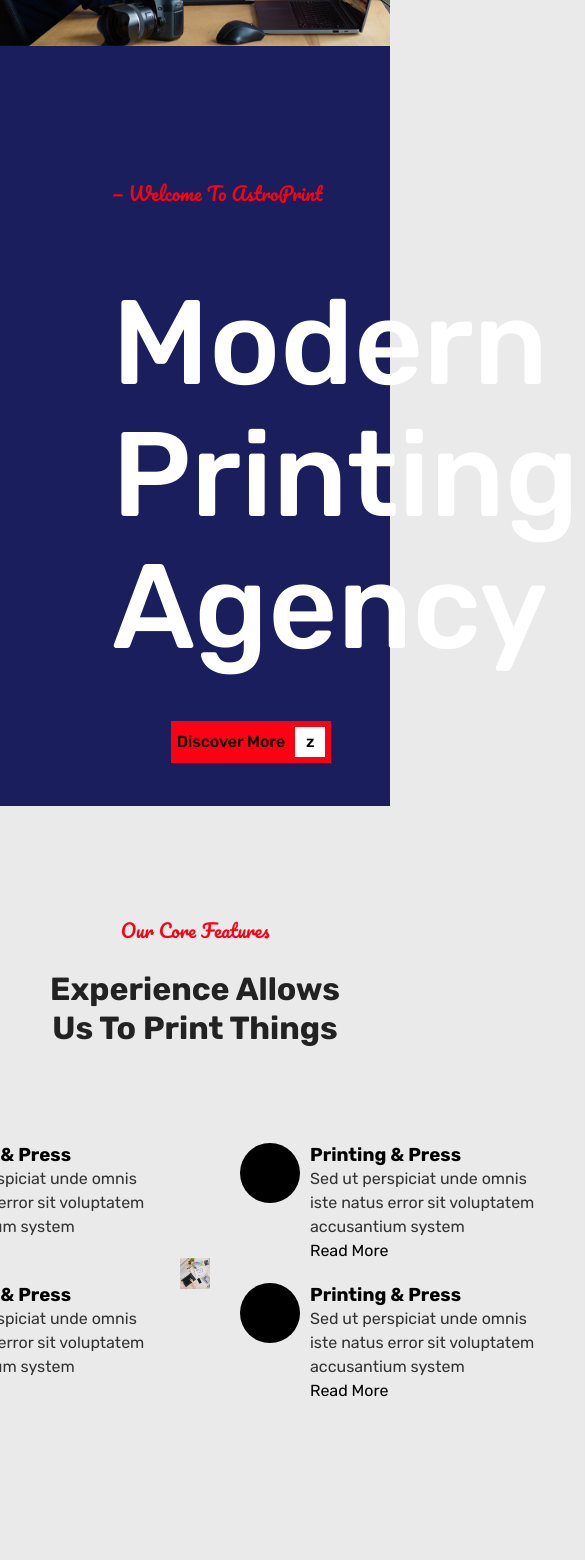
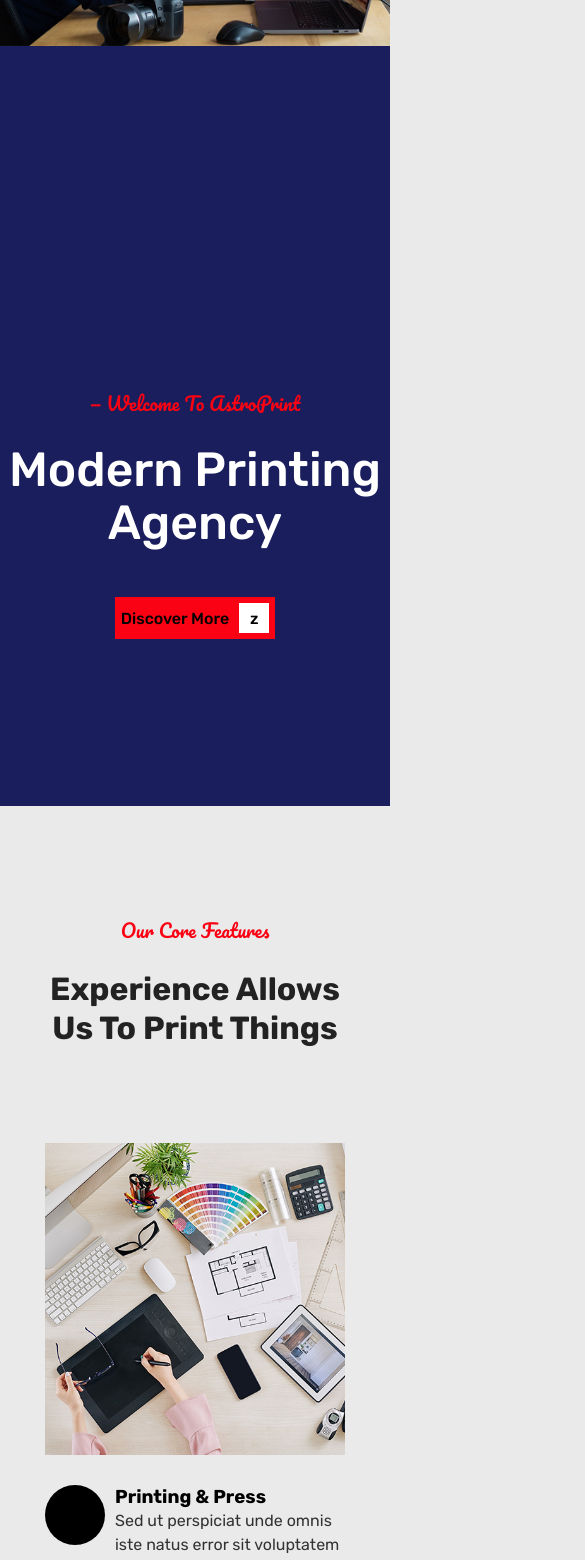
Before and after one commit to Successagent/AstroPrint, a React (Vite) app: page / in a window 390 px wide. Shown: the part 380-1940 px from the top of the page, 585 px wide, since content can reach past the window. Built offline with nearby package versions, Linux system fonts and the light colour scheme.

Commit message:
update home page

```diff
--- a/src/pages/Home/index.jsx
+++ b/src/pages/Home/index.jsx
@@ -20,12 +20,9 @@
         <div className="hero__text">
           <h3 className="sect__sub_header">— Welcome to AstroPrint</h3>
           <h1>
-            {" "}
-            Modern
-            <br />
-            Printing
-            <br />
-            Agency
+            Modern <br />
+            Printing <br />
+            Agency{" "}
           </h1>
           <Button>Discover More</Button>
         </div>
@@ -154,15 +151,19 @@
       <section className="sect">
         <h3 className="sect__sub_header">Our Recent Works</h3>
         <h2 className="sect__header">Let's See our latest projects</h2>
-        <div>
-          <p>Printing</p>
-          <img src="" alt="" />
+        <div className="work_grid">
+          <div className="work"></div>
+          <div className="work"></div>
+          <div className="work"></div>
+          <div className="work"></div>
         </div>
       </section>
-      <section className="sect">
-        <h3 className="sect__sub_header">👌</h3>
-        <h2 className="sect__header">What our clients say</h2>
-        <h2 className="sect__header">Reviews</h2>
+      <section className="sect sect--row">
+        <div className="sect__text">
+          <h3 className="sect__sub_header">👌</h3>
+          <h2 className="sect__header">What our clients say</h2>
+          <h2 className="sect__header">Reviews</h2>
+        </div>
         <div>
           <p>Printing</p>
           <img src="" alt="" />
--- a/src/pages/Home/style.css
+++ b/src/pages/Home/style.css
@@ -3,12 +3,6 @@
   min-height: 130vh;
   background: #1a1e5d;
   width: 100%;
-}
-
-@media screen and (max-width: 768px) {
-  .hero {
-    flex-direction: column-reverse;
-  }
 }
 
 .hero__text,
@@ -22,6 +16,7 @@
 }
 .hero__text {
   text-align: left;
+  padding: 5em 0;
   padding-left: 7em;
   /* padding-top: 10em; */
   display: flex;
@@ -58,7 +53,7 @@
   flex-direction: column;
   align-items: center;
   justify-content: center;
-  gap: 20px;
+  gap: 40px;
 }
 
 .showGrid__row--1 {
@@ -70,3 +65,58 @@
 .showGrid__row--3 {
   grid-area: row3;
 }
+
+.work_grid {
+  width: 100%;
+  height: 768px;
+  display: grid;
+  grid-template-areas:
+    "large large med med"
+    "large large small1 small2";
+}
+
+.work {
+  padding: 5em;
+}
+
+.work:nth-child(1) {
+  grid-area: large;
+  background: #500;
+}
+
+.work:nth-child(2) {
+  grid-area: med;
+  background: #540;
+}
+.work:nth-child(3) {
+  grid-area: small1;
+  background: #090;
+}
+.work:nth-child(4) {
+  grid-area: small2;
+  background: #506;
+}
+
+@media screen and (max-width: 768px) {
+  .hero {
+    flex-direction: column-reverse;
+  }
+  .hero__text {
+    text-align: center;
+    padding-left: 0;
+    align-items: center;
+  }
+  .hero__text h1 {
+    font-size: 3rem;
+  }
+  .hero__text h1 br {
+    display: none;
+  }
+
+  .showGrid {
+    grid-template-areas:
+      "row2"
+      "row1"
+      "row3";
+  }
+}
```
